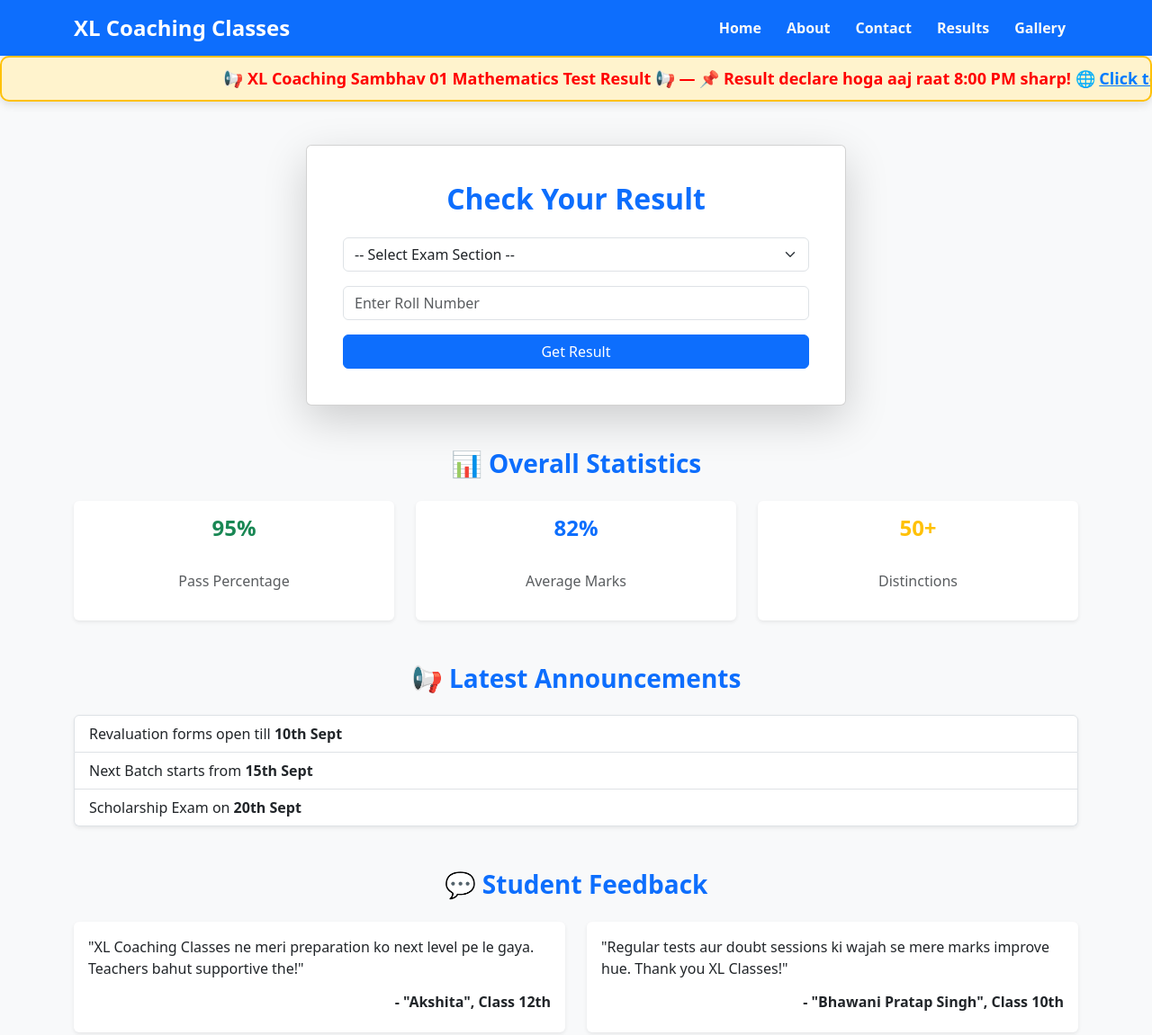
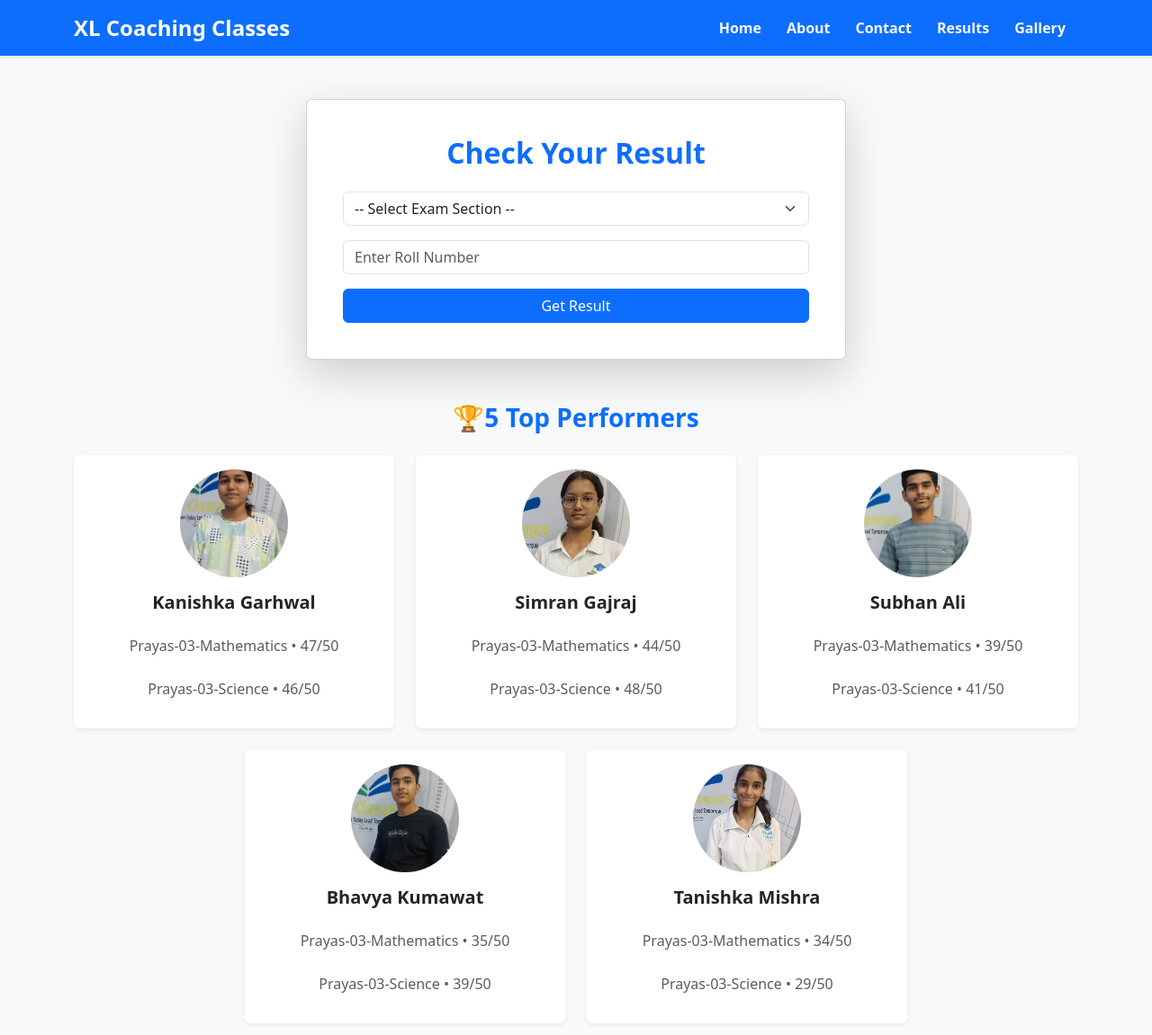
Before and after one commit to XL-Classes/Prayas-Series-2025, a plain HTML site: page result.html in a window 1280 px wide. Shown: the top 1151 px of the page at 90% size. Drawn offline with nearby package versions, Linux system fonts and the light colour scheme.

Commit message:
Update result.html

```diff
--- a/result.html
+++ b/result.html
@@ -8,7 +8,7 @@
   <link rel="stylesheet" href="styles.css">
   <link href="https://cdn.jsdelivr.net/npm/bootstrap@5.3.3/dist/css/bootstrap.min.css" rel="stylesheet"
     integrity="sha384-QWTKZyjpPEjISv5WaRU9OFeRpok6YctnYmDr5pNlyT2bRjXh0JMhjY6hW+ALEwIH" crossorigin="anonymous">
-  <style>
+  <!-- <style>
     .result-marquee {
       width: 100%;
       overflow: hidden;
@@ -47,7 +47,7 @@
         transform: translateX(-100%);
       }
     }
-  </style>
+  </style> -->
 </head>
 
 <body class="bg-light">
@@ -97,14 +97,14 @@
 
 
   <!-- Premium Result Alert -->
-  <div class="result-marquee">
+  <!-- <div class="result-marquee">
     <p id="marqueeText">
       📢 <strong>XL Coaching Sambhav 01 Mathematics Test Result</strong> 📢 —
       📌 Result declare hoga aaj raat <strong>8:00 PM sharp</strong>! 🌐
       <a href="https://xl-classes.github.io/results.nic.in/" target="_blank">Click to see result</a> —
       Apna roll number ready rakhein! 🍀
     </p>
-  </div>
+  </div> -->
 
 
   <!-- Result Section -->
@@ -184,7 +184,7 @@
 
 
   <!--  -->
-  <!-- <section class="container my-5">
+  <section class="container my-5">
     <h3 class="text-center text-primary fw-bold mb-4">🏆5 Top Performers</h3>
     <div class="row g-4 justify-content-center">
 
@@ -248,7 +248,7 @@
         </div>
       </div>
     </div>
-  </section> -->
+  </section>
 
   <!--  -->
   <section class="container my-5">
```
